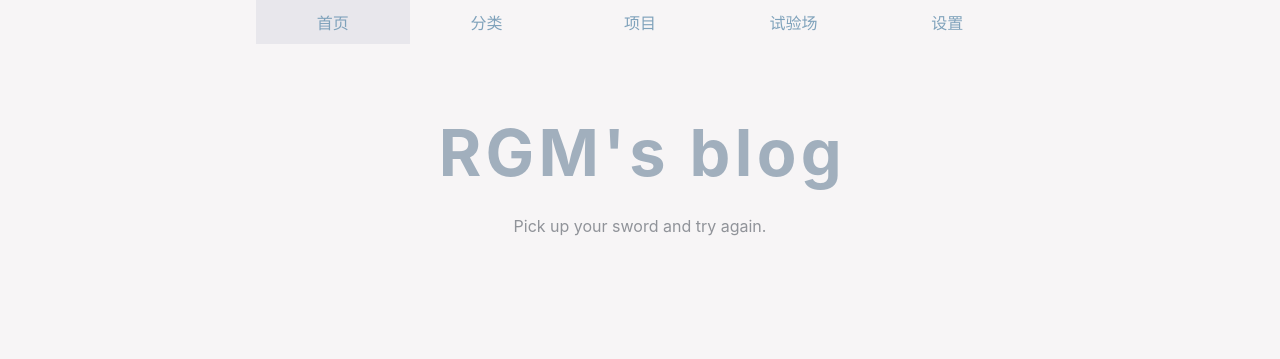
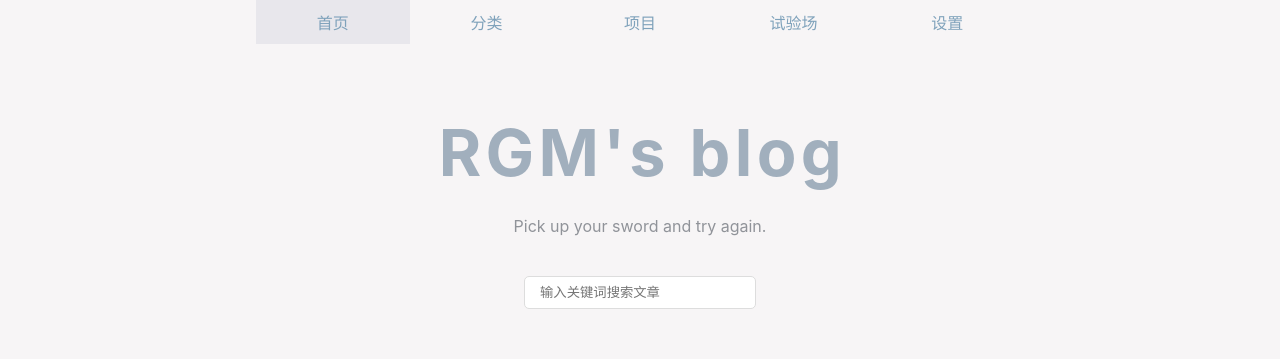
Before and after one commit to RGM-89sc/blog, a React (Create React App) app: page /#/ in a window 1280 px wide. Shown: the top 359 px of the page. Built offline with nearby package versions, Linux system fonts and the light colour scheme.

Commit message:
搜索文章功能

```diff
--- a/src/App.tsx
+++ b/src/App.tsx
@@ -17,19 +17,19 @@ interface IRouteComponentProps extends IRouter {
 }
 
 interface HomePageRef {
-  searchArticlesByKeyWord: (keyword: string) => void
+  searchArticlesByKeyword: (keyword: string) => void
 }
 
 function App(props: IProps) {
   const homePageRef = React.createRef<HomePageRef>()
 
   function onSearch(keyword: string) {
-    homePageRef.current?.searchArticlesByKeyWord(keyword)
+    homePageRef.current?.searchArticlesByKeyword(keyword)
   }
 
   return (
     <div id="app">
-      <Header onSearch={onSearch} />
+      <Header {...props} onSearch={onSearch} />
 
       <div id="content">
         <Switch>
--- a/src/components/header/header.tsx
+++ b/src/components/header/header.tsx
@@ -6,8 +6,9 @@ import { Dispatch } from 'redux'
 import { StoreState } from '@Types/storeState'
 import Nav from '@Components/nav'
 import useContentWidth from '@Hooks/useContentWidth'
+import { RouteComponentProps } from 'react-router-dom'
 
-interface IProps {
+interface IProps extends RouteComponentProps {
   store: StoreState;
   onSearch: (keyword: string) => any
 }
@@ -28,6 +29,16 @@ function Header (props: IProps) {
         width: 100%;
         text-align: center;
         z-index: 1;
+
+        .search-input {
+          display: block;
+          margin: 40px auto 0;
+          padding: 8px 15px;
+          width: 200px;
+          border: 1px solid #ddd;
+          border-radius: 5px;
+          outline: none;
+        }
       }
     }
     `,
@@ -96,7 +107,9 @@ function Header (props: IProps) {
           <div>
             <span css={headerCss.blogName}>RGM's blog</span>
             <span css={headerCss.intro}>Pick up your sword and try again.</span>
-            {/* <input type="text" onChange={onSearchWordChange()} /> */}
+            {props.location.pathname === '/' && (
+              <input className="search-input" type="text" placeholder="输入关键词搜索文章" onChange={onSearchWordChange()} />
+            )}
           </div>
         }
         {props.store.headerType === 'article-detail' &&
--- a/src/pages/HomePage/HomePage.tsx
+++ b/src/pages/HomePage/HomePage.tsx
@@ -1,6 +1,6 @@
 /** @jsx jsx */
 import { css, jsx } from '@emotion/react'
-import React, { forwardRef, useEffect, useImperativeHandle } from 'react'
+import React, { forwardRef, useEffect, useImperativeHandle, useState } from 'react'
 import PostCard from '@Components/post-card'
 import { connect } from 'react-redux'
 import { setCurrentTabAction, setHeaderTypeAction } from '@Store/actions'
@@ -19,12 +19,12 @@ interface IProps extends RouteComponentProps {
 }
 
 interface HomePageRef {
-  searchArticlesByKeyWord: (keyword: string) => void
+  searchArticlesByKeyword: (keyword: string) => void
 }
 
 function HomePage (props: IProps, ref: React.Ref<HomePageRef> | undefined) {
   useImperativeHandle(ref, () => ({
-    searchArticlesByKeyWord: searchArticlesByKeyWord
+    searchArticlesByKeyword: searchArticlesByKeyword
   }))
 
   useEffect(() => {
@@ -55,7 +55,11 @@ function HomePage (props: IProps, ref: React.Ref<HomePageRef> | undefined) {
     return false
   })
 
-  let _posts = category ? articlesManage.getArticlesByCategory(category) : articlesManage.orderByBirthTimeDesc()
+  function getDefaultPosts() {
+    return category ? articlesManage.getArticlesByCategory(category) : articlesManage.orderByBirthTimeDesc()
+  }
+
+  const [currentPosts, setCurrentPosts] = useState(getDefaultPosts())
 
   function routeTo (route: Path | LocationDescriptorObject) {
     if (typeof route === 'string') {
@@ -63,14 +67,18 @@ function HomePage (props: IProps, ref: React.Ref<HomePageRef> | undefined) {
     }
   }
 
-  function searchArticlesByKeyWord (keyword: string) {
-    console.log('search', keyword)
+  function searchArticlesByKeyword (keyword: string) {
+    if (keyword) {
+      setCurrentPosts(articlesManage.getArticlesByKeyword(keyword))
+    } else {
+      setCurrentPosts(getDefaultPosts())
+    }
   }
 
   return (
     <Content>
       <div css={postListStyle}>
-        {_posts.map((post: ArticleObj) => (
+        {currentPosts.map((post: ArticleObj) => (
           <PostCard key={post.id} detail={Object.assign({}, post)} routeTo={routeTo} />
         ))}
       </div>
--- a/src/tools/articlesManage.ts
+++ b/src/tools/articlesManage.ts
@@ -75,4 +75,16 @@ export class ArticlesManage {
     ArticlesManage.tagsMap = tagsMap
     return tagsMap
   }
+
+  getArticlesByKeyword(keyword: string): ArticleObj[] {
+    if (!keyword) {
+      return []
+    }
+    return this.orderByBirthTimeDesc().filter(article => {
+      if (new RegExp(keyword).test(article.name || '')) {
+        return true
+      }
+      return false
+    })
+  }
 }
```
